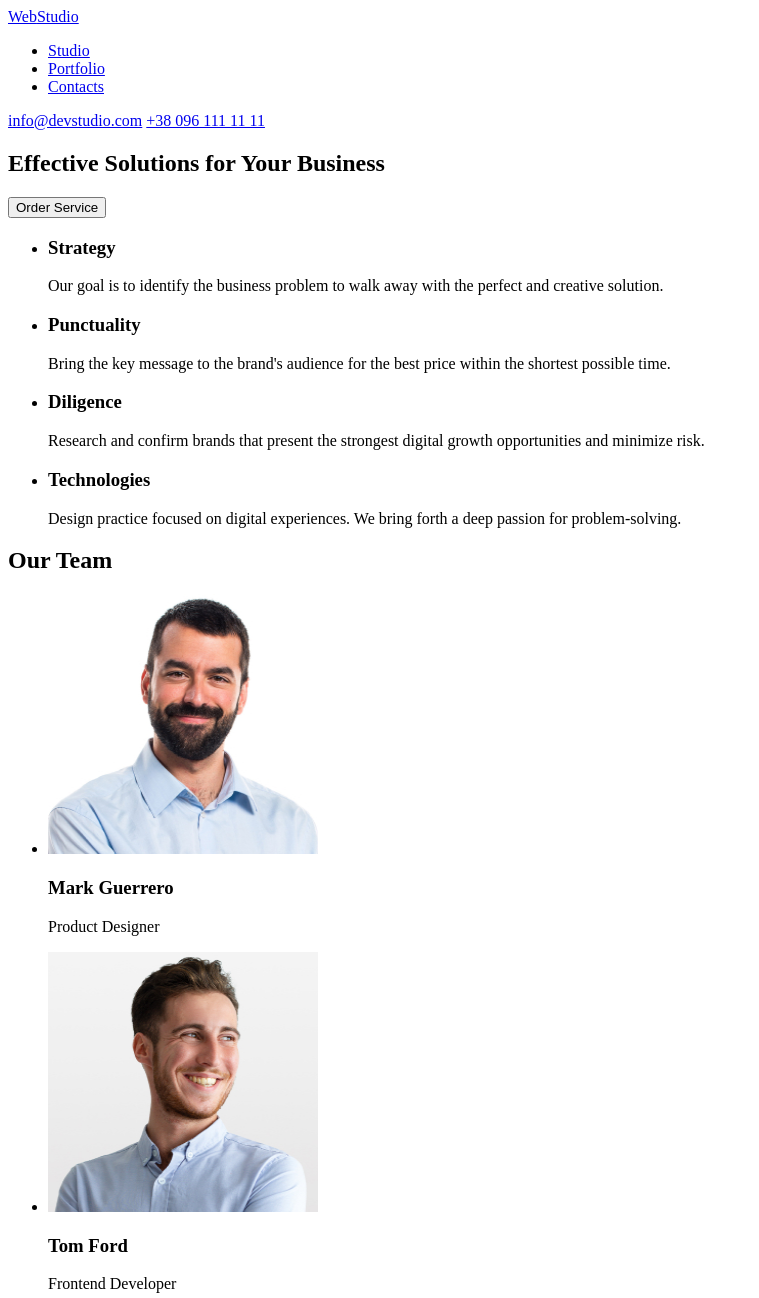
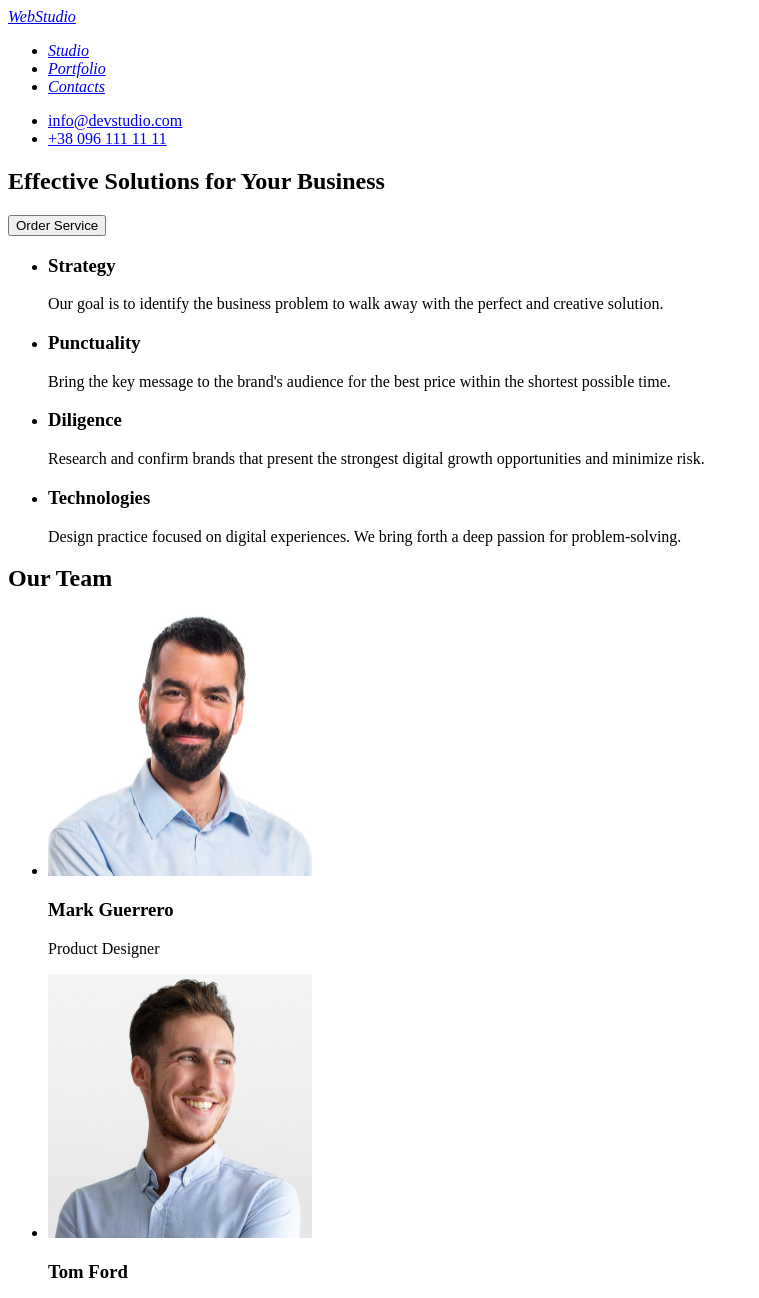
Before and after one commit to Serhiisan/goit-markup-hw-01, a plain HTML site: page index.html in a window 1280 px wide. Shown: the top 1298 px of the page, without its empty margins (0-759 px from the left). Drawn offline with Linux system fonts and the light colour scheme.

Commit message:
goit-markup-hw-01
error correction

```diff
--- a/index.html
+++ b/index.html
@@ -10,15 +10,19 @@
 <body>
     <header>
         <nav>
+            <address>
                 <a href="/"><span>Web</span>Studio</a>
                 <ul>
                     <li><a href="#">Studio</a></li>
                     <li><a href="./portfolio.html">Portfolio</a></li>
                     <li><a href="#">Contacts</a></li>
                 </ul>
+            </address>
         </nav>
-        <a href="mailto:info@devstudio.com">info@devstudio.com</a>
-        <a href="tel:+380961111111">+38 096 111 11 11</a>
+        <ul>
+            <li><a href="mailto:info@devstudio.com">info@devstudio.com</a></li>
+            <li><a href="tel:+380961111111">+38 096 111 11 11</a></li>
+        </ul>
     </header>
     <main>
         <section>
@@ -56,22 +60,22 @@
             <h2>Our Team</h2>
             <ul>
                 <li>
-                    <img src="./images/Mark.jpg" alt="Mark Guerrero" width="270" height="260" />
+                    <img src="./images/Mark.jpg" alt="Mark Guerrero" width="264" height="264" />
                     <h3>Mark Guerrero</h3>
                     <p>Product Designer</p>
                 </li>
                 <li>
-                    <img src="./images/Tom.jpg" alt="Tom Ford" width="270" height="260" />
+                    <img src="./images/Tom.jpg" alt="Tom Ford" width="264" height="264" />
                     <h3>Tom Ford</h3>
                     <p>Frontend Developer</p>
                 </li>
                 <li>
-                    <img src="./images/Camila.jpg" alt="Camila Garcia" width="270" height="260" />
+                    <img src="./images/Camila.jpg" alt="Camila Garcia" width="264" height="264" />
                     <h3>Camila Garcia</h3>
                     <p>Marketing</p>
                 </li>
                 <li>
-                    <img src="./images/Daniel.jpg" alt="Daniel Wilson" width="270" height="260" />
+                    <img src="./images/Daniel.jpg" alt="Daniel Wilson" width="264" height="264" />
                     <h3>Daniel Wilson</h3>
                     <p>UI Designer</p>
                 </li>
@@ -80,10 +84,11 @@
     </main>
     <footer>
         <a href="/"><span>Web</span>Studio</a>
-        <ul>
+        <p>
             <li>Increase the flow of customers and sales for your business with digital marketing & growth solutions.
             </li>
-        </ul>
+        </p>
+
     </footer>
 </body>
 
```
Lines whose indentation alone changed are shown as unchanged.
